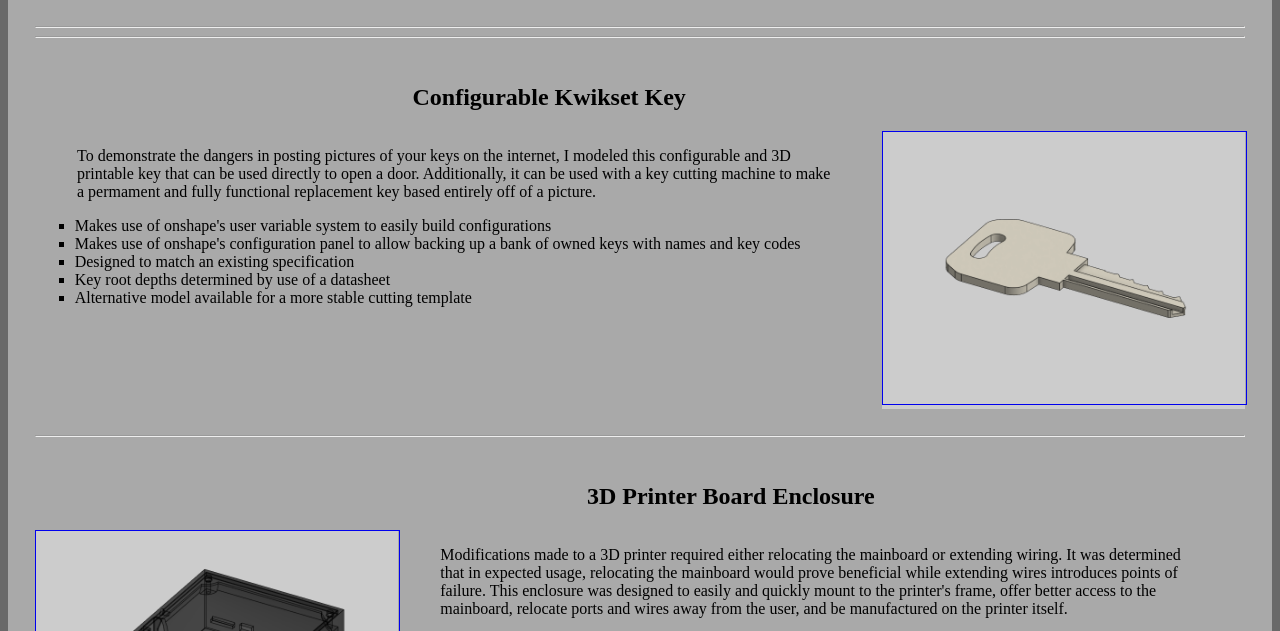
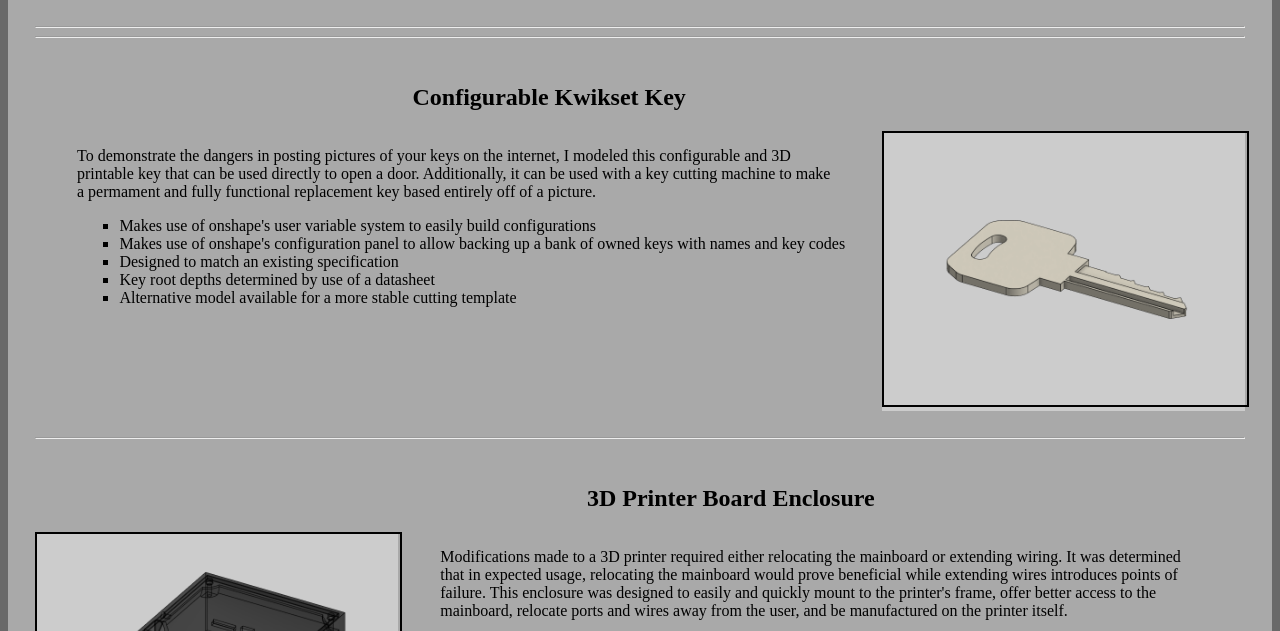
Before and after one commit to ttsgeb/everyturn-portfolio, a plain HTML site: page portfolio.html in a window 1280 px wide. Shown: the part 101-732 px from the top of the page. Drawn offline with Linux system fonts and the light colour scheme.

Commit message:
Update style.css

```diff
--- a/style.css
+++ b/style.css
@@ -25,7 +25,8 @@ p {
 }
 
 ul {
-  list-style-type:square;
+  list-style-type: square;
+  padding-left: 10%
 }
 
 div.container {
@@ -65,5 +66,5 @@ div.cell-img {
 div.cell-img img{
   width: 100%;
   object-fit: contain;
-  border: 1px solid;
+  border: 2px solid black;
 }
```
